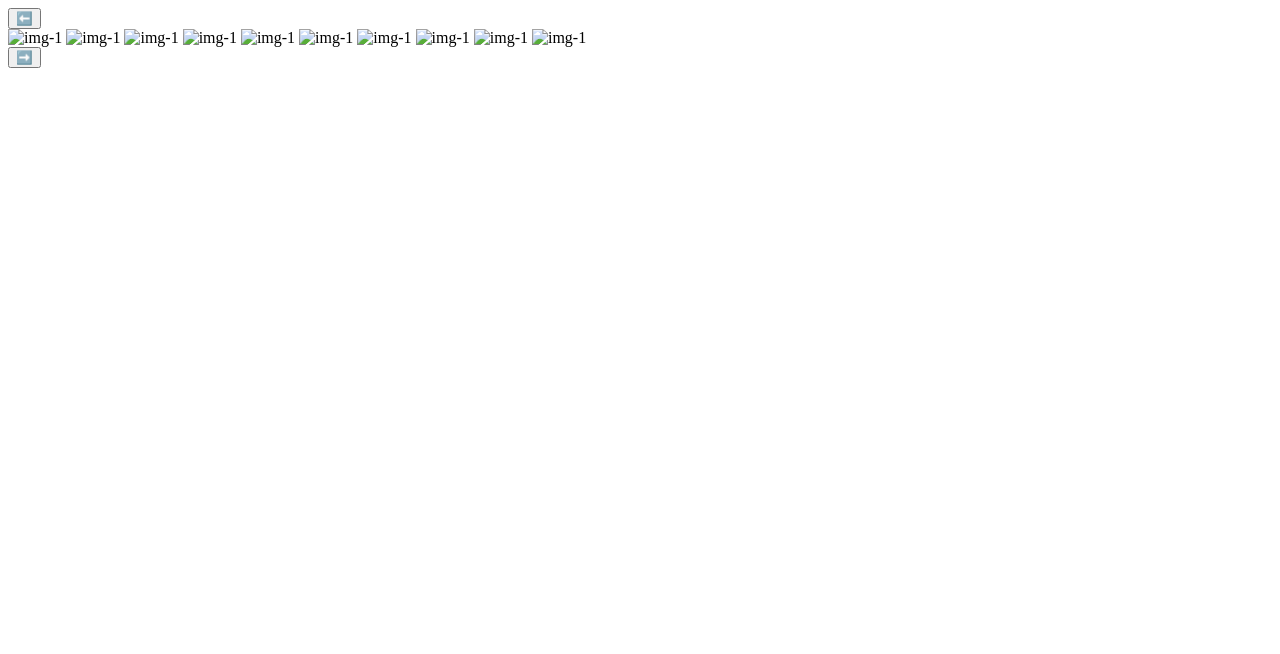
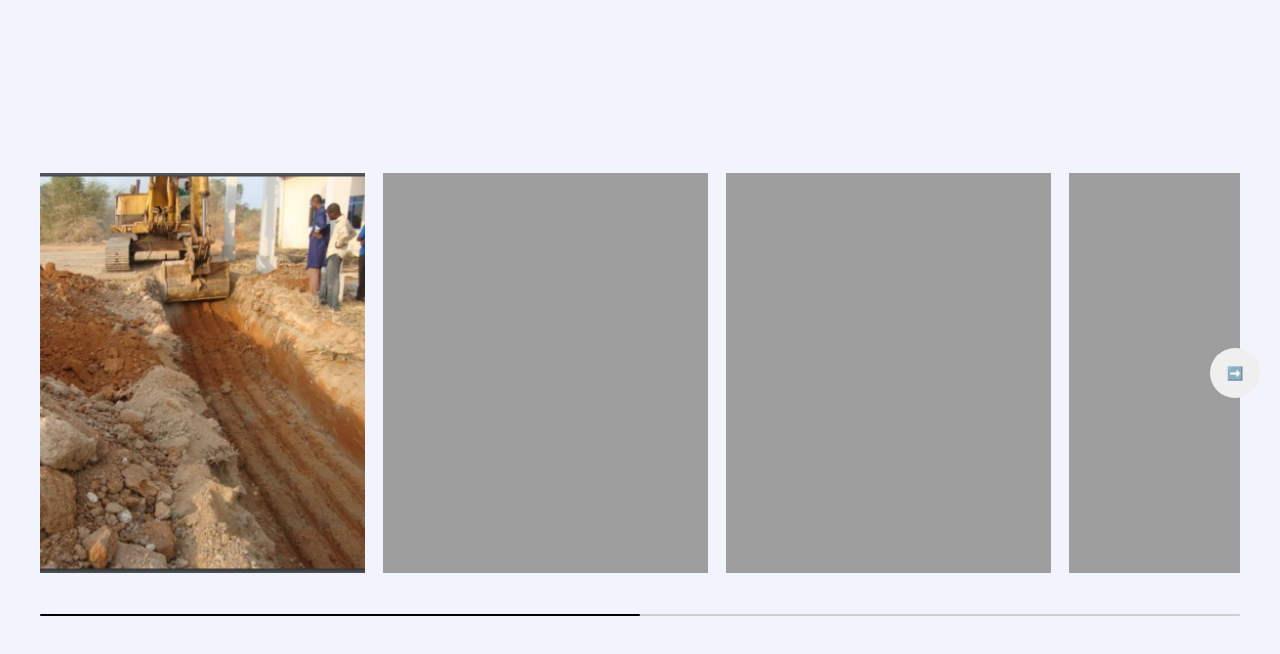
Before and after one commit to Adewale90256/Slider-project, a plain HTML site: page Slider.html in a window 1280 px wide. Drawn offline with nearby package versions, Linux system fonts and the light colour scheme; the site is published under a folder, as on GitHub Pages, so addresses that start at the root find nothing.

Commit message:
Update Slider.html

```diff
--- a/Slider.html
+++ b/Slider.html
@@ -4,7 +4,7 @@
     <meta charset="UTF-8" />
     <meta name="viewport" content="width=device-width, initial-scale=1.0" />
     <title>Image slider javascript</title>
-    <link rel="stylesheet" href="/slider.css" />
+    <link rel="stylesheet" href="slider.css" />
     <link
       rel="stylesheet"
       href="https://cdnjs.cloudflare.com/ajax/libs/font-awesome/5.7.2/css/all.min.css"
@@ -27,16 +27,16 @@
         </button>
 
         <div class="image-list">
-          <img src="/images/img-1.jpg" alt="img-1" class="image-item" />
-          <img src="/images/img-2.png" alt="img-1" class="image-item" />
-          <img src="/images/img-3.png" alt="img-1" class="image-item" />
-          <img src="/images/img-4.png" alt="img-1" class="image-item" />
-          <img src="/images/img-5.png" alt="img-1" class="image-item" />
-          <img src="/images/img-6.png" alt="img-1" class="image-item" />
-          <img src="/images/img-7.png" alt="img-1" class="image-item" />
-          <img src="/images/img-8.png" alt="img-1" class="image-item" />
-          <img src="/images/img-9.png" alt="img-1" class="image-item" />
-          <img src="/images/img-10.png" alt="img-1" class="image-item" />
+          <img src="images/img-1.jpg" alt="img-1" class="image-item" />
+          <img src="images/img-2.png" alt="img-1" class="image-item" />
+          <img src="images/img-3.png" alt="img-1" class="image-item" />
+          <img src="images/img-4.png" alt="img-1" class="image-item" />
+          <img src="images/img-5.png" alt="img-1" class="image-item" />
+          <img src="images/img-6.png" alt="img-1" class="image-item" />
+          <img src="images/img-7.png" alt="img-1" class="image-item" />
+          <img src="images/img-8.png" alt="img-1" class="image-item" />
+          <img src="images/img-9.png" alt="img-1" class="image-item" />
+          <img src="images/img-10.png" alt="img-1" class="image-item" />
         </div>
         <button id="next-silder" class="slider-button material-symbol-rounded">
           ➡️
```
